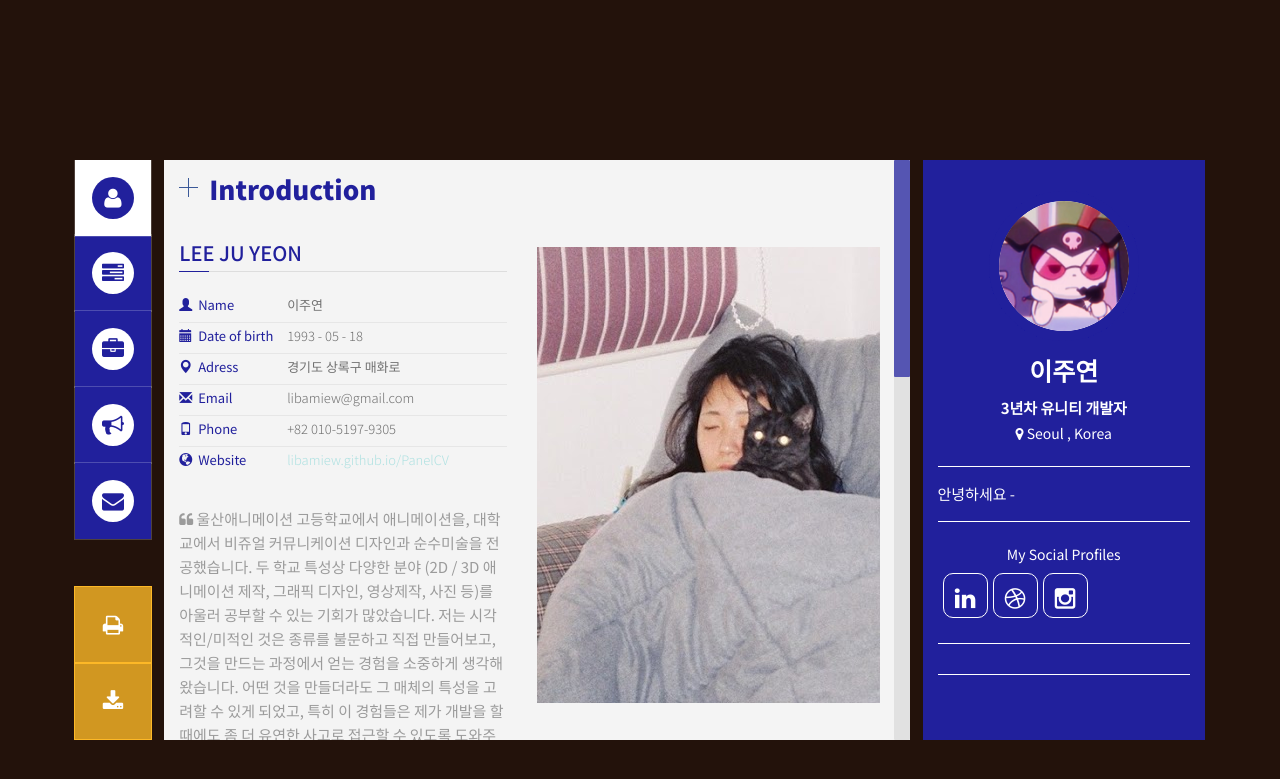
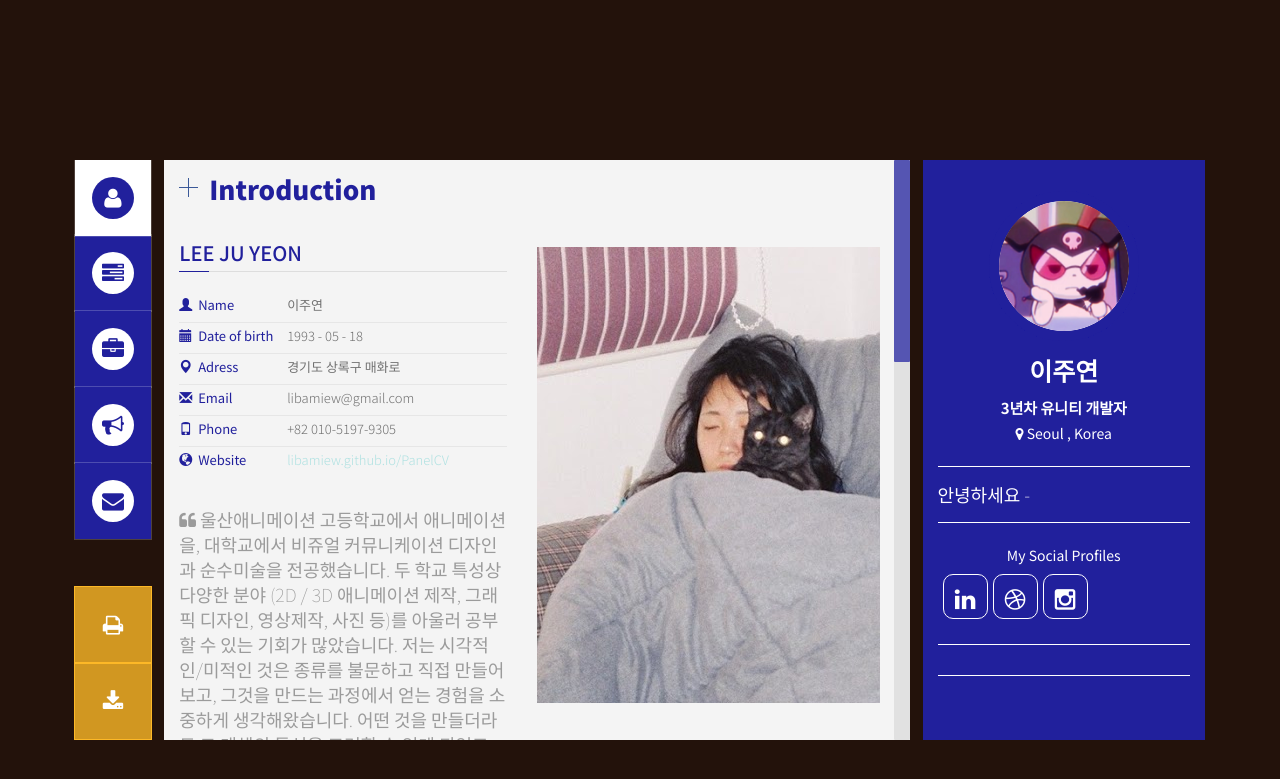
Before and after one commit to libamiew/PanelCV, a Jekyll site: the page built from index.html, in a window 1280 px wide. Shown: the top 779 px of the page. Built offline with Jekyll 4.4.1, drawn with Linux system fonts in a browser that asks for light colours; some web fonts are replaced.

Commit message:
Update main.css

```diff
--- a/assets/css/main.css
+++ b/assets/css/main.css
@@ -393,10 +393,10 @@ h2.resp-accordion:first-child {
     top: 2px;
 }
 p {
-    font-size: 15px;
-    line-height: 24px;
+    font-size: 18px;
+    line-height: 25px;
     text-align: left;
-    font-weight: 400;
+    font-weight: 100;
     margin: 0;
     color: rgb(155, 155, 155) !important;
     font-family: 'Noto Sans KR', sans-serif;
```
